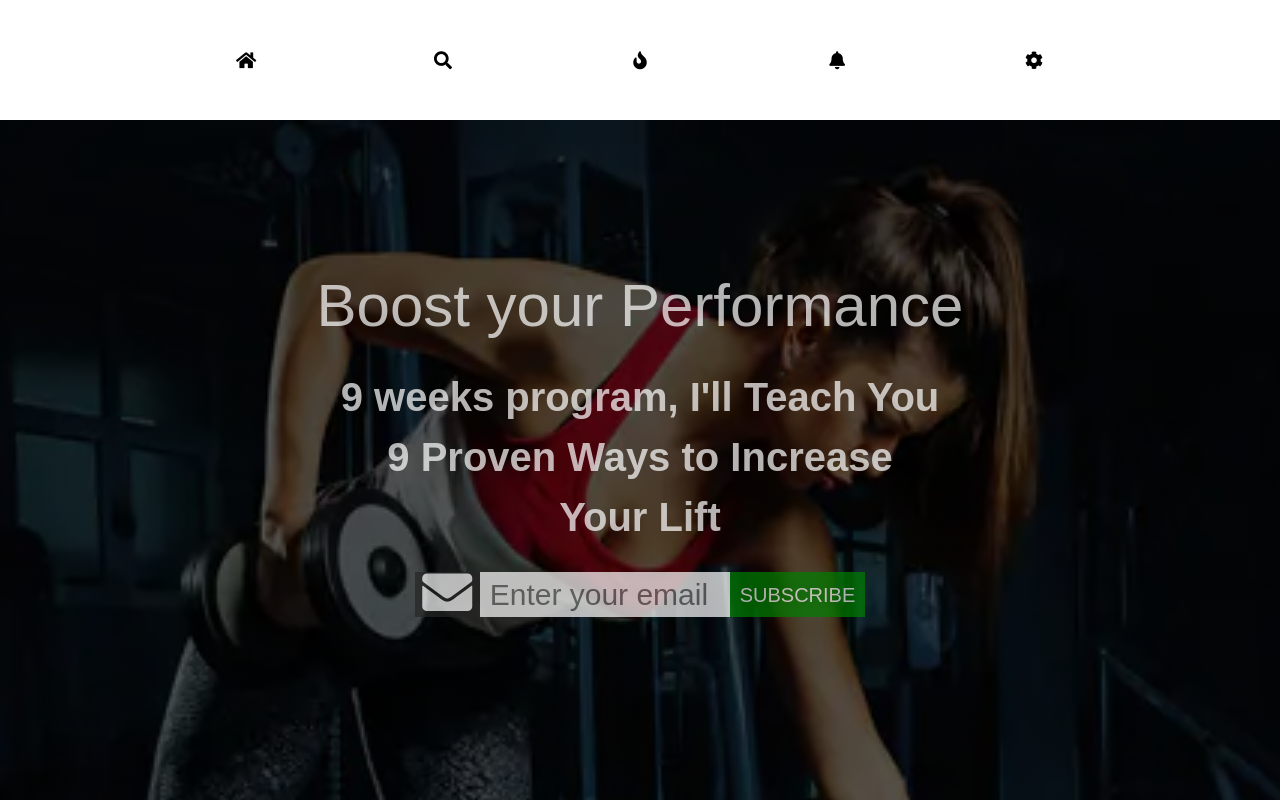
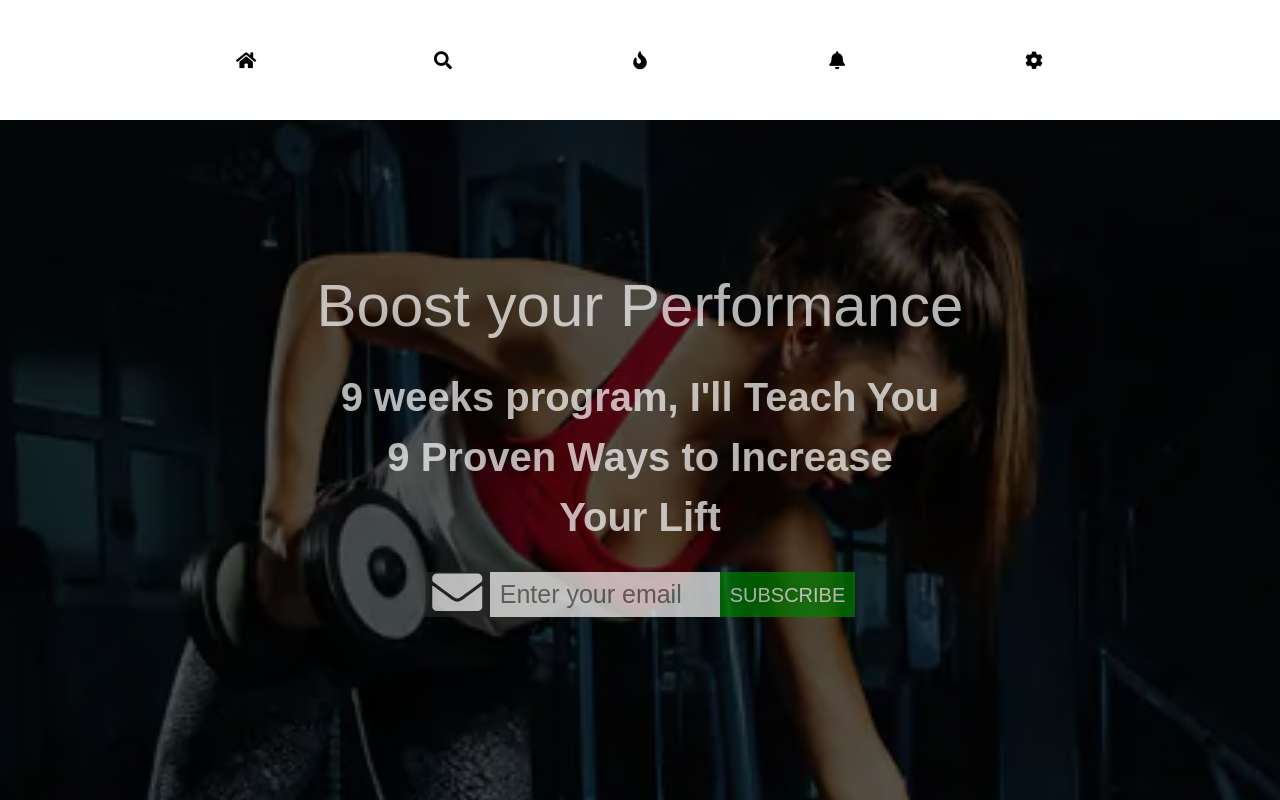
Before and after one commit to vaivodeieva/project-261121, a React (Create React App) app: page / in a window 1280 px wide. In both pictures the pointer is over the input "Enter your email". Shown: the top 800 px of the page. Built offline with nearby package versions, Linux system fonts and the light colour scheme; a web font is replaced by a local one.

Commit message:
Update Home.css

```diff
--- a/src/Assets/Css/Home.css
+++ b/src/Assets/Css/Home.css
@@ -39,12 +39,12 @@
 .tbox-home {
   width: 0px;
   transition: 0.6s;
-  font-size: 30px!important;
+  font-size: 25px!important;
   color: #252525;
 }
 .email-box-home:hover > .tbox-home,
 .tbox-home:focus {
-  width: 250px;
+  width: 230px;
   padding: 0 10px;
 }
 
```
